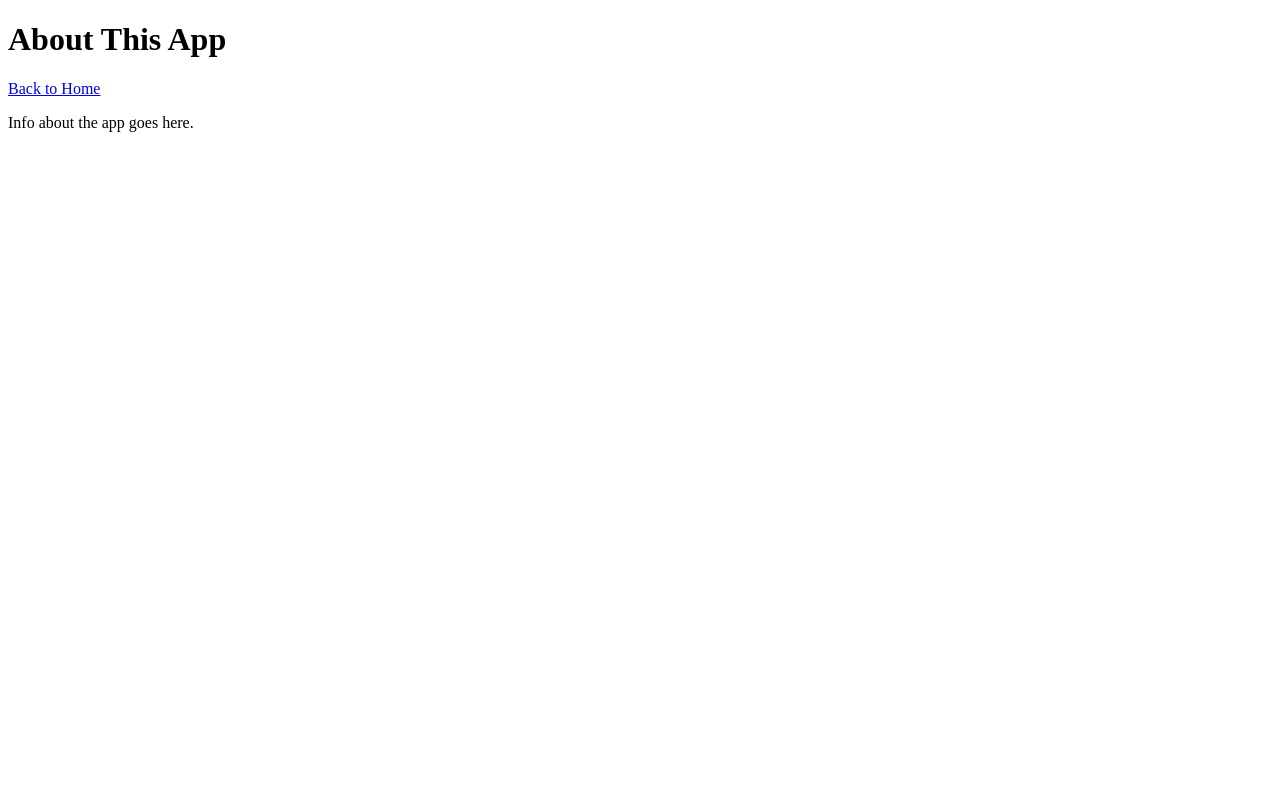
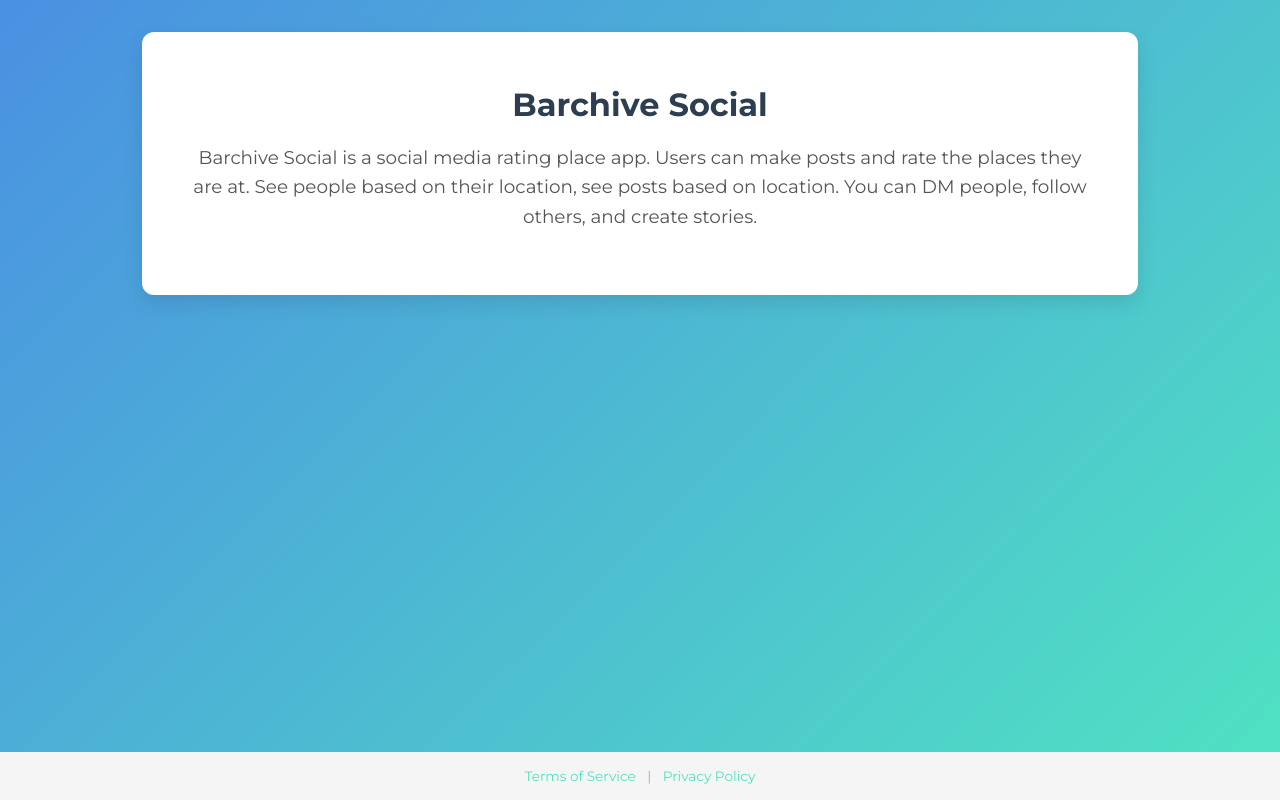
Before and after one commit to JohnRusso8/Barchive-Social, a plain HTML site: page index.html in a window 1280 px wide. Drawn offline with Linux system fonts and the light colour scheme.

Commit message:
Update index.html

```diff
--- a/index.html
+++ b/index.html
@@ -1,9 +1,22 @@
 <!DOCTYPE html>
-<html>
-<head><title>About</title></head>
+<html lang="en">
+<head>
+  <meta charset="UTF-8" />
+  <meta name="viewport" content="width=device-width, initial-scale=1" />
+  <title>Barchive Social</title>
+  <link rel="stylesheet" href="styles.css" />
+</head>
 <body>
-  <h1>About This App</h1>
-  <a href="index.html">Back to Home</a>
-  <p>Info about the app goes here.</p>
+  <div class="container">
+    <h1>Barchive Social</h1>
+    <p class="about">
+      Barchive Social is a social media rating place app. Users can make posts and rate the places they are at. See people based on their location, see posts based on location. You can DM people, follow others, and create stories.
+    </p>
+  </div>
+
+  <footer>
+    <a href="terms.html">Terms of Service</a> |
+    <a href="privacy.html">Privacy Policy</a>
+  </footer>
 </body>
 </html>
```
